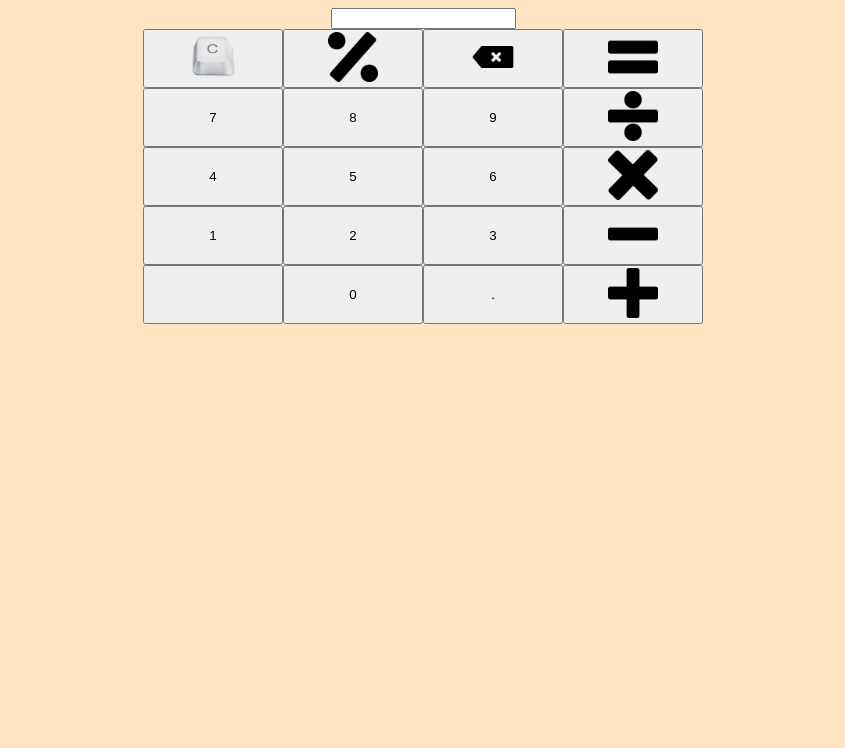
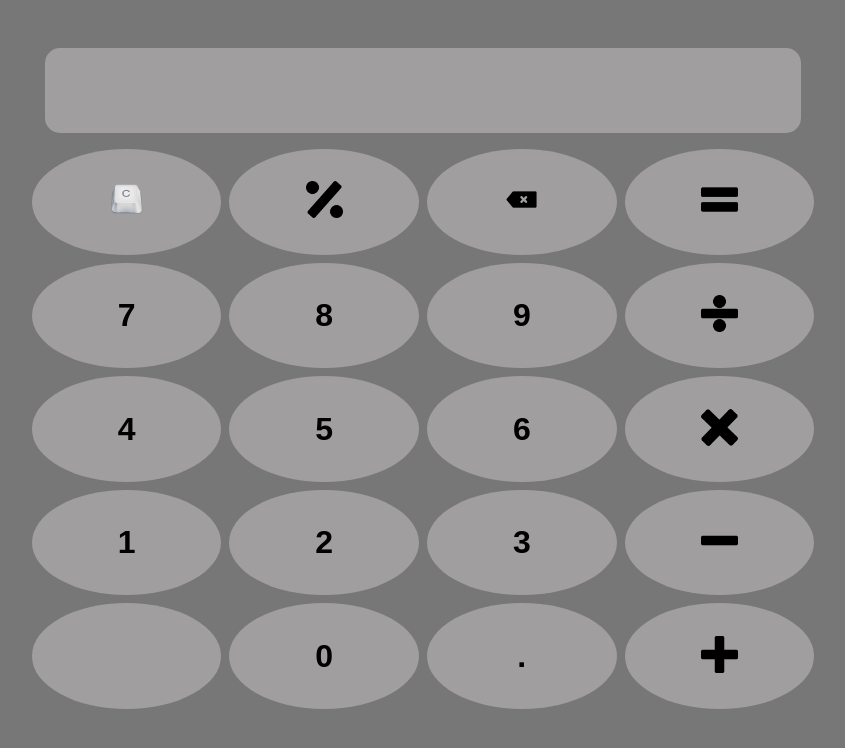
Before and after one commit to 175Shadow571/hesap-makinasi, a plain HTML site: page index.html in a window 1280 px wide. Shown: the whole page, without its empty margins (217-1062 px from the left). Drawn offline with Linux system fonts and the light colour scheme.

Commit message:
sayfa daha sıtabil hale getirildi

```diff
--- a/index.html
+++ b/index.html
@@ -9,40 +9,41 @@
 
 
     <body>
+
+        <div class="inputText">
+            <input type="text">
+        </div>
         <div class="container">
-            <div class="inputText">
-                <input type="text">
+
+            <div class="div">
+                <button class="btn-resim"><img src="./icons/icon_c.png" alt="Tamamen Silme Butonu"></button>
+                <button class="btn-sayi"><h1>7</h1></button>
+                <button class="btn-sayi"><h1>4</h1></button>
+                <button class="btn-sayi"><h1>1</h1></button>
+                <button class="btn"><h1 class="buAslindaYok">.</h1></button>
             </div>
             <div class="div">
-                <button class="btn"><img src="./icons/icon_c.png" alt="Tamamen Silme Butonu"></button>
-                <button class="btn"><img src="./icons/icon_kalan.png" alt="Kalan Hesaplama Butonu"></button>
-                <button class="btn"><img src="./icons/icon_sil.png" alt="Silme Butonu"></button>
-                <button class="btn"><img src="./icons/icon_esittir.png" alt="Hesapla Butonu"></button>
+                <button class="btn-resim"><img src="./icons/icon_kalan.png" alt="Kalan Hesaplama Butonu"></button>
+                <button class="btn-sayi"><h1>8</h1></button>
+                <button class="btn-sayi"><h1>5</h1></button>
+                <button class="btn-sayi"><h1>2</h1></button>
+                <button class="btn-sayi"><h1>0</h1></button>
             </div>
             <div class="div">
-                <button class="btn">7</button>
-                <button class="btn">8</button>
-                <button class="btn">9</button>
-                <button class="btn"><img src="./icons/icon_bol.png" alt="Bölme Butonu"></button>
+                <button class="btn-resim"><img src="./icons/icon_sil.png" alt="Silme Butonu"></button>
+                <button class="btn-sayi-resim"><h1>9</h1></button>
+                <button class="btn-sayi"><h1>6</h1></button>
+                <button class="btn-sayi"><h1>3</h1></button>
+                <button class="btn"><h1>.</h1></button>
             </div>
             <div class="div">
-                <button class="btn">4</button>
-                <button class="btn">5</button>
-                <button class="btn">6</button>
-                <button class="btn"><img src="./icons/icon_carpi.png" alt="Çarpma Butonu"></button>
+                <button class="btn-resim"><img src="./icons/icon_esittir.png" alt="Hesapla Butonu"></button>
+                <button class="btn-resim"><img src="./icons/icon_bol.png" alt="Bölme Butonu"></button>
+                <button class="btn-resim"><img src="./icons/icon_carpi.png" alt="Çarpma Butonu"></button>
+                <button class="btn-resim"><img src="./icons/icon_eksi.png" alt="Çıkarma Butonu"></button>
+                <button class="btn-resim"><img src="./icons/icon_arti.png" alt="Toplama Butonu"></button>
             </div>
-            <div class="div">
-                <button class="btn">1</button>
-                <button class="btn">2</button>
-                <button class="btn">3</button>
-                <button class="btn"><img src="./icons/icon_eksi.png" alt="Çıkarma Butonu"></button>
-            </div>
-            <div class="div">
-                <button class="btn"></button>
-                <button class="btn">0</button>
-                <button class="btn">.</button>
-                <button class="btn"><img src="./icons/icon_arti.png" alt="Toplama Butonu"></button>
-            </div>
+
         </div>
 
 
--- a/style.css
+++ b/style.css
@@ -1,22 +1,60 @@
 body{
-    background-color: bisque;
+    background-color: rgb(119, 119, 119);
+    min-width: 440px;
+    min-height: 600px;
+}
+.inputText {
+    display: flex;
+    align-items: center;
+    flex-direction: column;
+    height: 125px;
+
+}
+.inputText input{
+    display: flex;
+    width: 59.5%;
+    flex:1;
+    margin-top: 40px;
+    border-radius: 15px;
+    border: 0;
+    background-color: rgb(160, 158, 158);
+
 }
 .container {
     display: flex;
-    flex-direction: column;
-    align-items: center;
     justify-content: center;
-    flex: 1;
+    height: 70vh;
+    margin-bottom: 32px;
+    margin-top: 16px;
+    gap: 8px;
 }
 .container .div {
     display: flex;
+    flex-direction: column;
     justify-content: center;
-}
+    width: 15%;
+    gap: 8px;
+    }
 
 .container button{
-    width: 140px;
     flex: 1;
+    font-size: 100%;
+    border-radius: 100%;
+    border: 0;
+    background-color: rgb(160, 158, 158);
+
 }
+.buAslindaYok{visibility: hidden;}
 .container img {
-    width:  50px;
+    width: 50px;
+    height: 37px;
+    margin: 21.240px 0;
+    object-fit: contain;
 }
+.btn-resim{
+    color: aqua;
+
+}
+.btn-sayi{
+
+}
```
